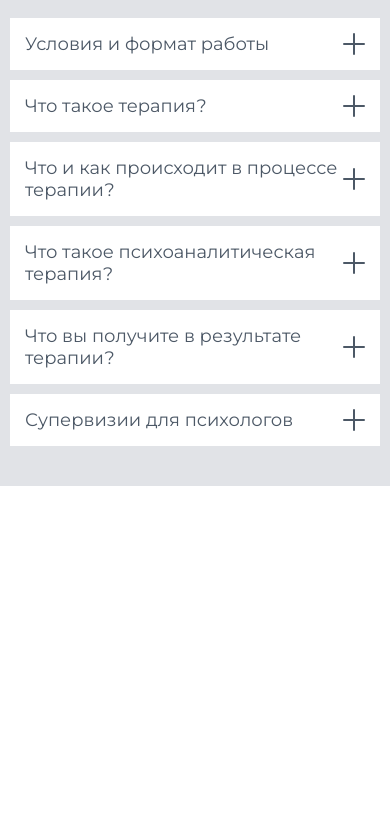
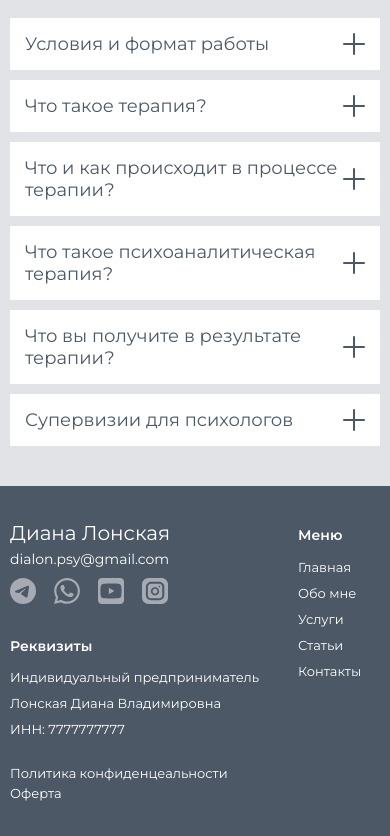
Before and after one commit to maksymbashkatov/psychologist, a Next.js app: page / in a window 390 px wide. Shown: the part 5756-6592 px from the top of the page. Before the commit the page ends 6242 px from the top, so only its background shows below. Built offline with nearby package versions, Linux system fonts and the light colour scheme.

Commit message:
feat: add footer for two desktop versions and for tablet & mobile

```diff
--- /dev/null
+++ b/app/components/footer.module.css
@@ -0,0 +1,145 @@
+.container {
+  display: grid;
+  grid-template-columns: auto 1fr auto;
+  align-items: start;
+  column-gap: 140px;
+}
+
+.container a {
+  width: fit-content;
+}
+
+.container a:hover {
+  color: #20262C;
+}
+
+.contacts {
+  display: grid;
+  row-gap: 20px;
+}
+
+.contacts >:nth-child(1) {
+  font-size: 30px;
+  font-weight: 400;
+  line-height: .72;
+}
+
+.contacts >:nth-child(2) {
+  font-size: 20px;
+}
+
+.socials {
+  display: flex;
+  gap: 30px;
+}
+
+.socials >:nth-child(1) circle {
+  fill: #A6ABB3;
+}
+
+.socials a:hover svg path {
+  fill: rgba(255, 255, 255, .75);
+}
+
+.socials >:nth-child(1):hover circle {
+  fill: rgba(255, 255, 255, .75);
+}
+
+.socials >:nth-child(1):hover svg path {
+  fill: #4C5866;
+}
+
+.menu {
+  display: grid;
+  row-gap: 20px;
+  font-size: 14px;
+}
+
+.menu >:nth-child(1) {
+  font-size: 16px;
+  font-weight: 600;
+  padding-bottom: 8px;
+}
+
+.details {
+  display: grid;
+  row-gap: 20px;
+  font-size: 14px;
+}
+
+.details >:nth-child(1) {
+  font-size: 16px;
+  font-weight: 600;
+  padding-bottom: 8px;
+}
+
+.privacy {
+  display: grid;
+  grid-column: 1 / 3;
+  row-gap: 10px;
+  font-size: 14px;
+  font-weight: 400;
+}
+
+@media (max-width: 1024px) {
+  .container {
+    column-gap: 80px;
+  }
+}
+
+@media (max-width: 540px) {
+  .container {
+    grid-template-columns: repeat(2, auto);
+    grid-template-rows: repeat(3, auto);
+    column-gap: 20px;
+    row-gap: 30px;
+  }
+
+  .contacts {
+    row-gap: 10px;
+  }
+
+  .contacts >:nth-child(1) {
+    font-size: 20px;
+  }
+
+  .contacts >:nth-child(2) {
+    font-size: 14px;
+  }
+
+  .socials {
+    gap: 18px;
+  }
+
+  .socials svg {
+    width: 26px;
+    height: 26px;
+  }
+
+  .menu {
+    grid-column: 2 / 3;
+    grid-row: 1 / 3;
+    row-gap: 13px;
+    font-size: 13px;
+  }
+
+  .menu >:nth-child(1) {
+    font-size: 14px;
+    padding-bottom: 4px;
+  }
+
+  .details {
+    row-gap: 10px;
+    font-size: 13px;
+  }
+
+  .details >:nth-child(1) {
+    font-size: 14px;
+    padding-bottom: 4px;
+  }
+
+  .privacy {
+    row-gap: 7px;
+    font-size: 13px;
+  }
+}
--- /dev/null
+++ b/app/components/footer.tsx
@@ -0,0 +1,45 @@
+import styles from './footer.module.css';
+import { menu } from '../data';
+import Link from 'next/link';
+import Telegram from './social-icons/telegram';
+import WhatsApp from './social-icons/whatsapp';
+import Youtube from './social-icons/youtube';
+import Instagram from './social-icons/instagram';
+
+export default function Footer() {
+  return <footer className='section'>
+    <div className={`${styles.container} container`}>
+      <div className={styles.contacts}>
+        <h4>Диана Лонская</h4>
+        <p>dialon.psy@gmail.com</p>
+        <div className={styles.socials}>
+          <Telegram fill={'#4C5866'}/>
+          <WhatsApp fill={'#A6ABB3'}/>
+          <Youtube fill={'#A6ABB3'}/>
+          <Instagram fill={'#A6ABB3'}/>
+        </div>
+      </div>
+      <div className={styles.menu}>
+        <h4>Меню</h4>
+        {
+          menu.map((m) => <Link
+            key={m.id}
+            href={m.link}
+          >
+            {m.text}
+          </Link>)
+        }
+      </div>
+      <div className={styles.details}>
+        <h4>Реквизиты</h4>
+        <p>Индивидуальный предприниматель</p>
+        <p>Лонская Диана Владимировна</p>
+        <p>ИНН: 7777777777</p>
+      </div>
+      <div className={styles.privacy}>
+        <Link href={'/'}>Политика конфиденцеальности</Link>
+        <Link href={'/'}>Оферта</Link>
+      </div>
+    </div>
+  </footer>
+}
--- a/app/components/header.module.css
+++ b/app/components/header.module.css
@@ -22,6 +22,11 @@
 .menuItem {
   padding: 10px 0;
   position: relative;
+  transition: 0.5s;
+}
+
+.menuItem:hover {
+  color: #363F49;
 }
 
 .menuItem::before {
--- a/app/layout.tsx
+++ b/app/layout.tsx
@@ -1,6 +1,7 @@
 import type { Metadata, Viewport } from 'next';
 import './globals.css';
 import Header from './components/header';
+import Footer from './components/footer';
 
 export const metadata: Metadata = {
   title: '',
@@ -30,6 +31,7 @@ export default function RootLayout({
     <body>
       <Header/>
       {children}
+      <Footer/>
     </body>
   </html>;
 }
```
